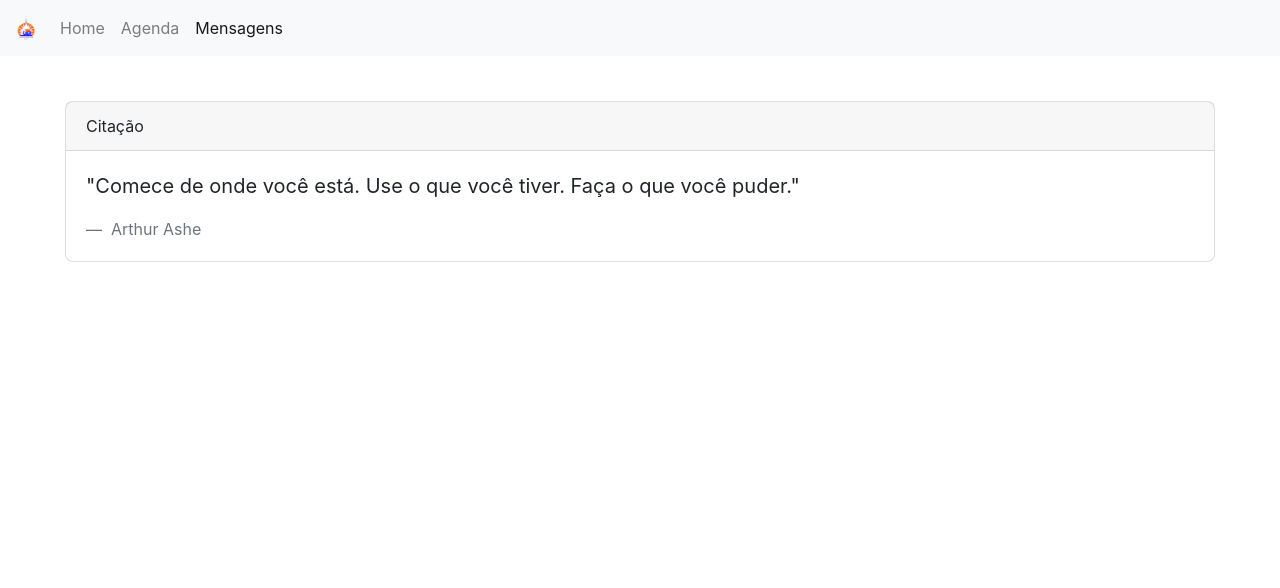
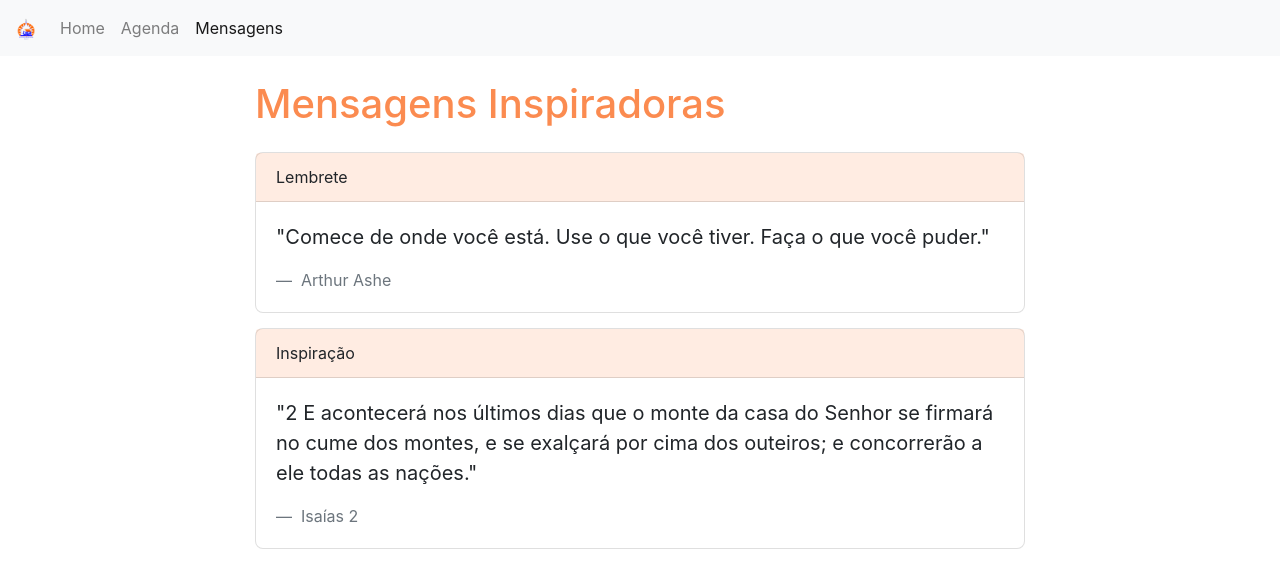
Before and after one commit to igormcsouza/stake-website, a Vue app: page /messages in a window 1280 px wide. Shown: the top 588 px of the page. Built offline with nearby package versions, Linux system fonts and the light colour scheme.

Commit message:
changed message location

```diff
--- a/src/router/index.js
+++ b/src/router/index.js
@@ -3,7 +3,7 @@ import VueRouter from 'vue-router'
 
 import StakeHome from './../views/home/Home'
 import StakeAgenda from './../views/agenda/Agenda'
-import StakeMessages from './../views/messages/Messages.vue'
+import StakeMessages from './../views/messages/Messages'
 
 Vue.use(VueRouter)
 
--- a/src/views/messages/Messages.vue
+++ b/src/views/messages/Messages.vue
@@ -1,27 +1,44 @@
 <template>
-  <div class="white-square padding">
-    <div class="card" style="border-radius: 8px;">
-      <div class="card-header">
-        Citação
-      </div>
-      <div class="card-body">
-        <blockquote class="blockquote mb-0">
-          <p>"Comece de onde você está. Use o que você tiver. Faça o que você puder." </p>
-          <footer class="blockquote-footer"> Arthur Ashe <cite title="Source Title"></cite></footer>
-        </blockquote>
-      </div>
-    </div>
+  <div class="container" style="max-width: 800px;">
+    <h1 class="my-4" style="color: #FB8B50;">
+      Mensagens Inspiradoras
+      <small></small>
+    </h1>
+    <stake-msg v-for="msg in msgs" :key="msg.id" :info="msg"></stake-msg>
   </div>
 </template>
+<script>
 
-<script>
+import StakeMsg from './Msg'
+
 export default {
-  name: "StakeMessages"
+  name: "StakeMessages",
+  components: {
+    StakeMsg
+  },
+  data() {
+    return {
+      msgs: [
+        {
+          id: 1,
+          topic: "Lembrete",
+          text: "Comece de onde você está. Use o que você tiver. Faça o que você puder.",
+          author: "Arthur Ashe"
+        },
+        {
+          id: 2,
+          topic: "Inspiração",
+          text: "2 E acontecerá nos últimos dias que o monte da casa do Senhor se firmará no cume dos montes, e se exalçará por cima dos outeiros; e concorrerão a ele todas as nações.",
+          author: "Isaías 2"
+        },
+      ]
+    }
+  }
 }
 </script>
 
 <style scoped>
-.padding {
-  padding: 15px 15px;
+div ~ div {
+  margin-top: 15px;
 }
 </style>
--- /dev/null
+++ b/src/views/messages/Msg.vue
@@ -0,0 +1,25 @@
+<template>
+  <div class="card" style="border-radius: 8px;">
+    <div class="card-header" style="background-color: #fb8c502a;">{{ info.topic }}</div>
+    <div class="card-body">
+      <blockquote class="blockquote mb-0">
+        <p>"{{ info.text }}"</p>
+        <footer class="blockquote-footer">
+          {{ info.author }}
+          <cite title="Source Title"></cite>
+        </footer>
+      </blockquote>
+    </div>
+  </div>
+</template>
+
+<script>
+export default {
+	name:"StakeMsg",
+	props: {
+		info: {
+			required: true
+		}
+	}
+}
+</script>
```
